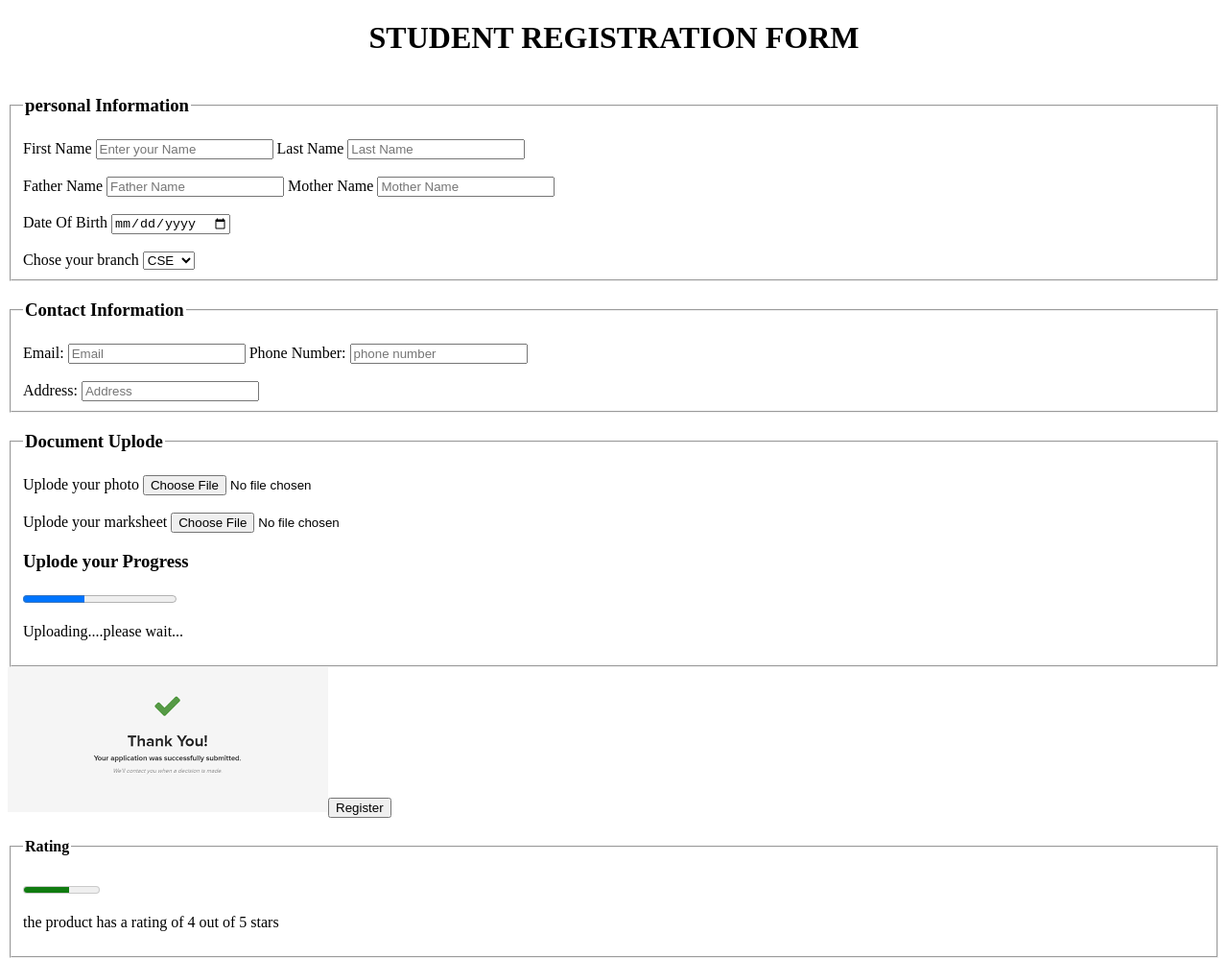
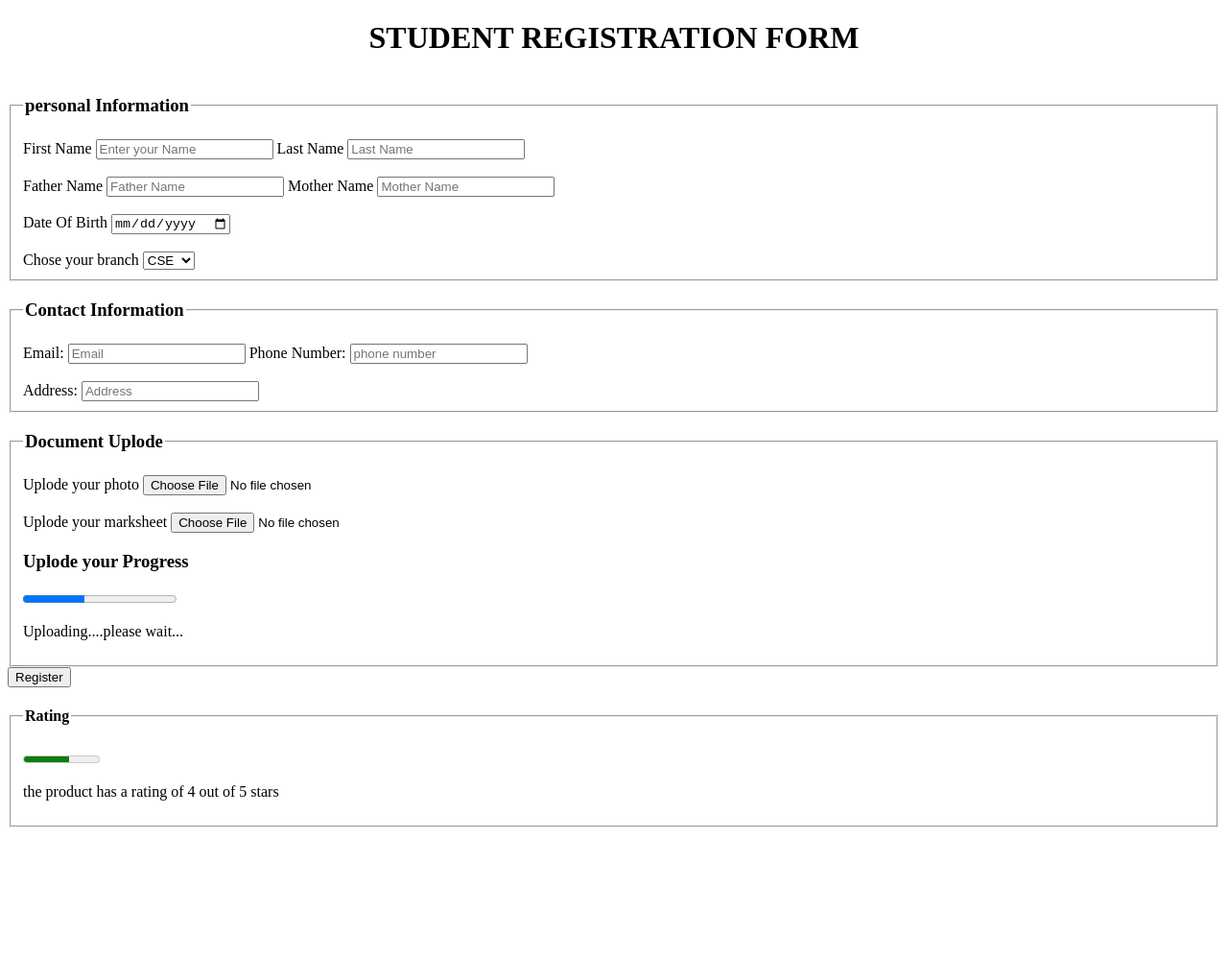
Before and after one commit to nagrajchitme/Registrationform, a plain HTML site: page index.html in a window 1280 px wide. Shown: the whole page at 96% size. After the commit the page ends 870 px from the top, so only its background shows below. Drawn offline with Linux system fonts and the light colour scheme; a script that the page names is missing.

Commit message:
Update index.html

```diff
--- a/index.html
+++ b/index.html
@@ -63,7 +63,7 @@
             <Progress value="40" max="100">40 % complet</Progress>
             <p>Uploading....please wait...</p>
         </fieldset>
-        <div id="abc"> <img src="images.png"><button id="btn" type="submit" >Register</button></img>
+        <div id="abc"><button id="btn" type="submit" >Register</button>
         </div>
 
         <fieldset>
```
